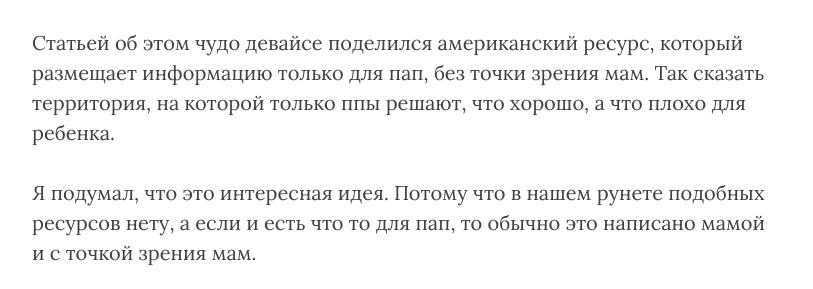
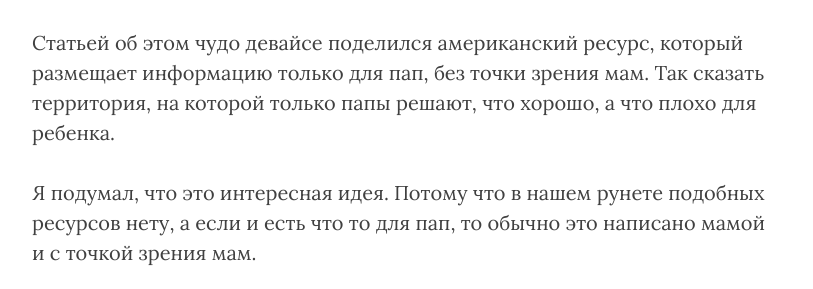
Before and after one commit to guvatara/guvatara.github.io, a Jekyll site: the page built from _posts/2016-08-01-Papablog.markdown, in a window 1280 px wide. Shown: the part 1309-1598 px from the top of the page, without its empty margins (233-1046 px from the left). Built offline with Jekyll 4.4.1, drawn with Linux system fonts in a browser that asks for light colours; nearby versions of some CDN libraries; comment, search, counter and statistics services are not loaded; a style sheet for code colours, icons or effects is not loaded.

Commit message:
guvaCom-2 Наполнение сайта статьями

```diff
--- a/_posts/2016-08-01-Papablog.markdown
+++ b/_posts/2016-08-01-Papablog.markdown
@@ -13,6 +13,6 @@ header-img: "images/871-sovmestnyj-dosug-papa-i-rebenok.jpg"
 <div class="videoWrapper">
 	<iframe width="560" height="315" src="https://www.youtube.com/embed/oMybwbiOeo8" frameborder="0" allowfullscreen></iframe>
 </div>
-<p>Статьей об этом чудо девайсе поделился американский&nbsp;ресурс, который размещает информацию только для пап, без точки зрения мам. Так сказать территория, на которой только ппы решают, что хорошо, а что плохо для ребенка.</p>
+<p>Статьей об этом чудо девайсе поделился американский&nbsp;ресурс, который размещает информацию только для пап, без точки зрения мам. Так сказать территория, на которой только папы решают, что хорошо, а что плохо для ребенка.</p>
 <p>Я подумал, что это интересная идея. Потому что в нашем рунете подобных ресурсов нету, а если и есть что то для пап, то обычно это написано мамой и с точкой зрения мам.</p>
 <p>Долой власть мам, а дайте воздуху папам!</p>
```
